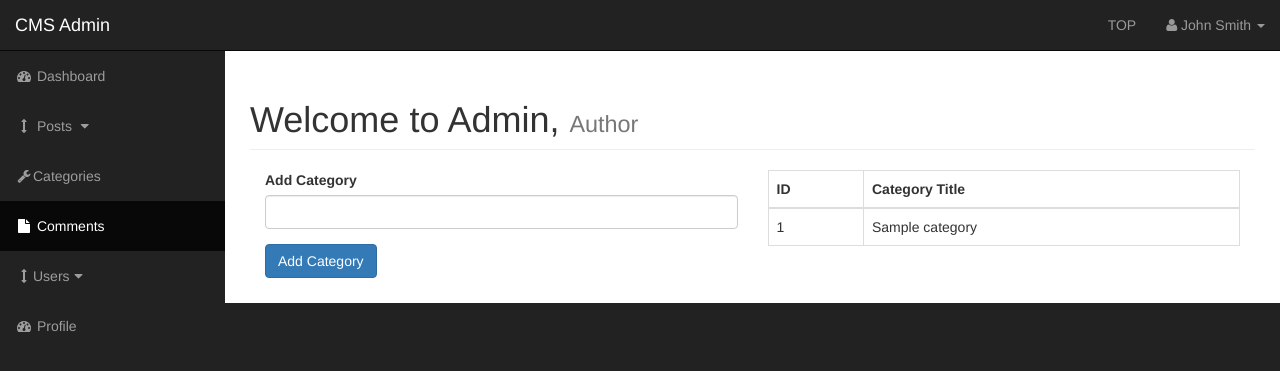
After one commit to Diego-Bittencourt/cms_php, a PHP site: page /admin/categories.php in a window 1280 px wide. The commit adds this page. Shown: the top 371 px of the page. Run offline with PHP 8.4, Linux system fonts and the light colour scheme; tables that the repository leaves empty or names only in its code hold one stand-in row (values such as "Sample post").

Commit message:
Add new categories to the database

```diff
--- /dev/null
+++ b/admin/categories.php
@@ -0,0 +1,123 @@
+
+<?php include "includes/admin_header.php";?>
+    <div id="wrapper">
+
+        <!-- Navigation -->
+        <?php include "includes/admin_navigation.php"; ?>
+        <div id="page-wrapper">
+
+
+
+            <div class="container-fluid">
+
+                <!-- Page Heading -->
+                <div class="row">
+                    <div class="col-lg-12">
+                        <h1 class="page-header">
+                            Welcome to Admin,
+                            <small>Author</small>
+                        </h1>
+
+                            <div class="col-xs-6">
+
+<?php
+if(isset($_POST['submit'])) {
+
+    $cat_title = $_POST['cat_title']; //input value into a variable
+
+    if ($cat_title == "" || empty($cat_title)) {
+        echo "<p style='color: red;'>Insert a category name</p>";
+
+    } else {
+
+
+    $query = "INSERT INTO categories(cat_title) ";
+    $query .= "VALUE('{$cat_title}')";
+    //created the query
+
+    $add_category_query = mysqli_query($connection, $query);
+    //sending the query to the db
+
+    if(!$add_category_query) {
+        echo "QUERY FAILED" . mysqli_error($connection);
+    }
+    //checking for errors
+    }//end the else statement when the var isn't empty
+}
+
+
+
+
+
+?>
+                                <form action="" method="post">
+                                    <div class="form-group">
+                                        <label for="cat-title">Add Category</label>
+                                        <input type="text" class="form-control" name="cat_title">
+                                    </div>
+                                    <div class="form-group">
+                                        <input class="btn btn-primary" type="submit" name="submit" value="Add Category">
+                                    </div>
+                                </form>
+                            </div><!-- Add category form -->
+
+                            <div class="col-xs-6">
+
+<?php
+$query = "SELECT * FROM categories";
+$all_categories = mysqli_query($connection, $query);
+//fetching data from the mysql db and getting all categories
+?>
+
+                                <table class="table table-bordered table-hover">
+                                    <thead>
+                                        <tr>
+                                            <th>ID</th>
+                                            <th>Category Title</th>
+                                        </tr>
+                                     </thead>
+                                     <tbody>
+
+
+
+
+                                        <?php
+while($row = mysqli_fetch_assoc($all_categories)) {
+    $title = $row['cat_title'];
+    $id = $row['cat_id'];
+    echo "<tr>
+            <td>{$id}</td>
+            <td>{$title}</td>
+            </tr>";
+}
+?>
+
+
+                                     </tbody>
+                                </table>
+                            </div>
+
+
+
+                    </div>
+                </div>
+                <!-- /.row -->
+
+            </div>
+            <!-- /.container-fluid -->
+
+        </div>
+        <!-- /#page-wrapper -->
+
+    </div>
+    <!-- /#wrapper -->
+
+    <!-- jQuery -->
+    <script src="js/jquery.js"></script>
+
+    <!-- Bootstrap Core JavaScript -->
+    <script src="js/bootstrap.min.js"></script>
+
+</body>
+
+</html>
--- a/admin/includes/header.php
+++ b/admin/includes/admin_header.php
@@ -1,3 +1,6 @@
+<?php include "../includes/db.php"?>
+
+
 <!DOCTYPE html>
 <html lang="en">
 
--- a/admin/index.php
+++ b/admin/index.php
@@ -1,10 +1,12 @@
 
-<?php include "includes/header.php";?>
+<?php include "includes/admin_header.php";?>
     <div id="wrapper">
 
         <!-- Navigation -->
-        <?php include "includes/navigation.php"; ?>
+        <?php include "includes/admin_navigation.php"; ?>
         <div id="page-wrapper">
+
+
 
             <div class="container-fluid">
 
```
Also changed, not shown: admin/includes/admin_footer.php (added), admin/includes/admin_navigation.php (renamed from admin/includes/navigation.php), admin/includes/footer.php (deleted).
